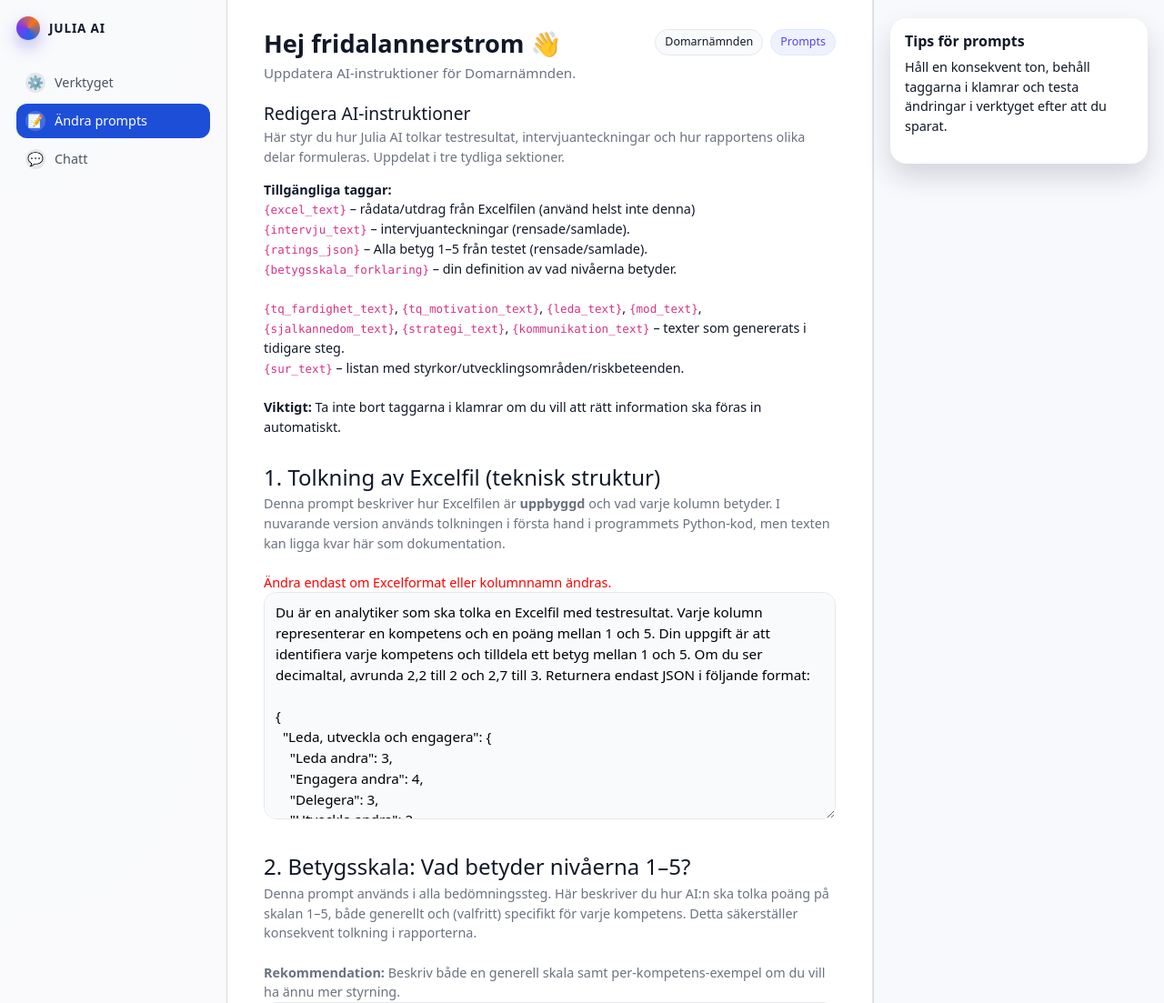
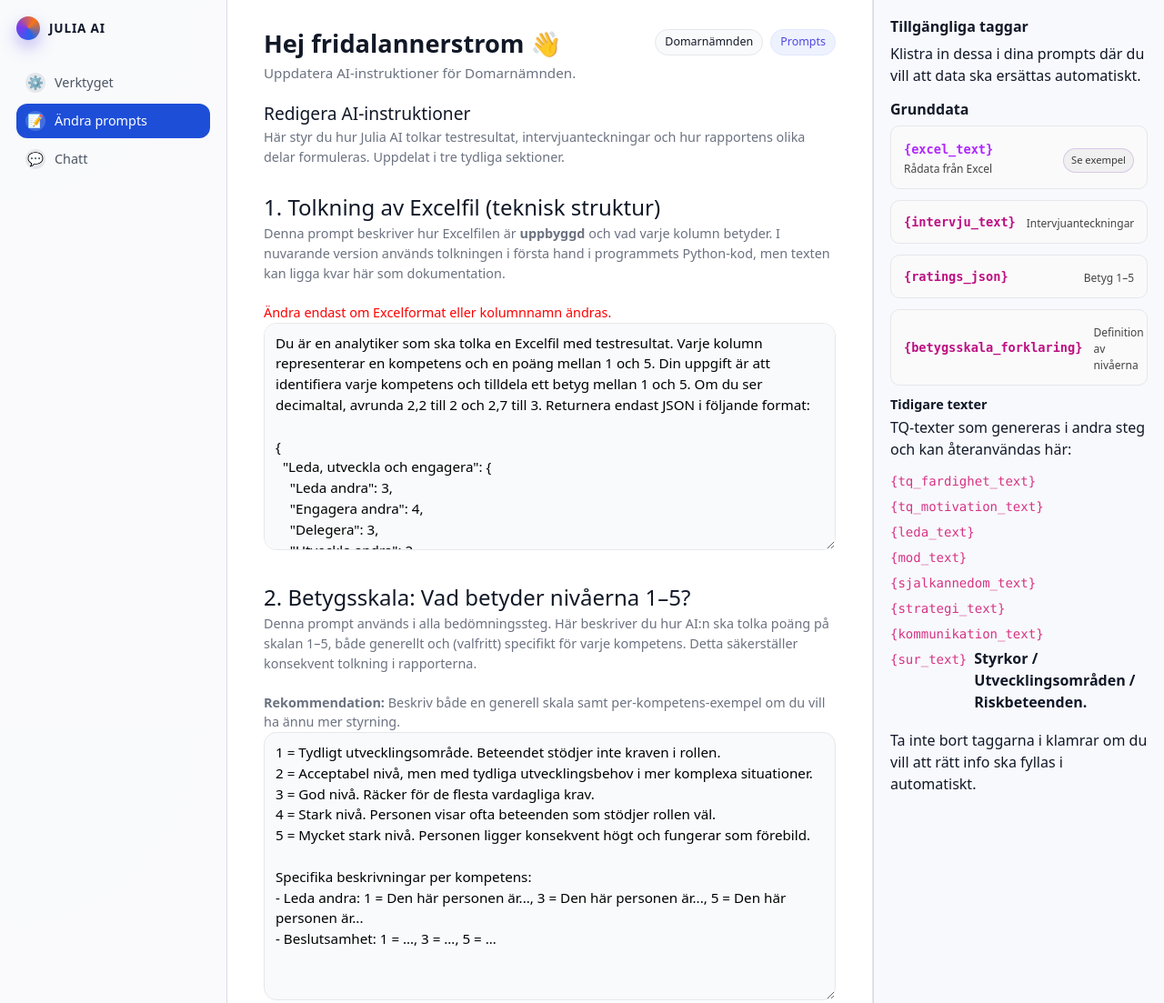
Before and after one commit to fridalannerstrom/julia, a Django app: page /prompts/ in a window 1280 px wide. Shown: the top 1103 px of the page at 91% size. Run offline with Django 4.2, Linux system fonts and the light colour scheme; a user stored in the database is signed in; data comes from the database, SQL or seed files in the repository.

Commit message:
feat: prompt editor example setup

```diff
--- a/static/css/style.css
+++ b/static/css/style.css
@@ -34,6 +34,67 @@ body {
 /* =========================================
    APP-LAYOUT
    ========================================= */
+
+   .tag-box {
+    background: #ffffff;
+    border: 1px solid #e5e7eb;
+    border-radius: 8px;
+    padding: 10px 12px;
+    margin-bottom: 12px;
+}
+
+.tag-box code {
+    font-family: monospace;
+    font-size: 0.85rem;
+    color: #bd0f83;
+    font-weight: 600;
+}
+
+.tag-box p {
+    font-size: 0.75rem;
+    margin: 4px 0 0;
+    color: #444;
+}
+
+.tag-example-btn {
+  margin-top: 6px;
+  padding: 4px 8px;
+  border-radius: 100px;
+  background: #f0f0f0;
+  border: 1px solid #7b2cbf33;
+  color: #3a3a3a;
+  font-size: 0.7rem;
+  cursor: pointer;
+  transition: 0.15s ease;
+}
+
+.tag-example-btn:hover {
+  background: #d0cdd6;
+}
+
+.tag-box {
+    background: #fafafa;
+    border: 1px solid #e5e7eb;
+    border-radius: 10px;
+    padding: 12px 14px;
+    display: flex;
+    align-items: center;
+    justify-content: space-between;   /* ← Knappen till höger */
+    gap: 12px;
+    margin-bottom: 12px;
+}
+
+.tag-box-left code {
+    font-family: monospace;
+    font-size: 0.85rem;
+    color: #B026FF; /* eller din lila */
+}
+
+.tag-box-left p {
+    font-size: 0.75rem;
+    color: #444;
+    margin: 2px 0 0;
+}
 
 .app-shell {
   display: grid;
@@ -696,6 +757,7 @@ body {
   margin-bottom: 32px;
 }
 
+
 /* Responsivitet för kortet */
 @media (max-width: 768px) {
   .main-area {
--- a/static/js/script.js
+++ b/static/js/script.js
@@ -102,3 +102,32 @@ if (dropZoneExtra && extraInput) {
   });
 }
 })();
+
+
+document.addEventListener("DOMContentLoaded", function () {
+
+  // Öppna popup
+  document.querySelectorAll(".tag-example-btn").forEach(btn => {
+    btn.addEventListener("click", () => {
+      const modalId = btn.dataset.modal;
+      document.getElementById(modalId).classList.add("is-open");
+    });
+  });
+
+  // Stäng popup (alla stäng-knappar)
+  document.querySelectorAll(".dn-modal-close").forEach(btn => {
+    btn.addEventListener("click", () => {
+      btn.closest(".dn-modal").classList.remove("is-open");
+    });
+  });
+
+  // Stäng popup genom att klicka på mörka bakgrunden
+  document.querySelectorAll(".dn-modal").forEach(modal => {
+    modal.addEventListener("click", e => {
+      if (e.target.classList.contains("dn-modal-backdrop")) {
+        modal.classList.remove("is-open");
+      }
+    });
+  });
+
+});
--- a/templates/index.html
+++ b/templates/index.html
@@ -432,7 +432,6 @@
 
     <!-- HÖGERSPALT / PLATS FÖR CHATT -->
     <aside class="right-panel">
-      <div class="right-panel-card">
           <h3 class="assistant-title">Din data</h3>
 
             {% if ratings_sidebar %}
@@ -458,7 +457,6 @@
     Visa CV
   </button>
 {% endif %}
-      </div>
     </aside>
   </div>
 
--- a/templates/prompt_editor.html
+++ b/templates/prompt_editor.html
@@ -81,25 +81,6 @@
                 Här styr du hur Julia AI tolkar testresultat, intervjuanteckningar och hur
                 rapportens olika delar formuleras. Uppdelat i tre tydliga sektioner.
               </p>
-
-              <div class="adminui-assessment-box" style="font-size:0.9rem; margin-bottom:24px;">
-                <b>Tillgängliga taggar:</b><br>
-                <code>{excel_text}</code> – rådata/utdrag från Excelfilen (använd helst inte denna)<br>
-                <code>{intervju_text}</code> – intervjuanteckningar (rensade/samlade).<br>
-                <code>{ratings_json}</code> – Alla betyg 1–5 från testet (rensade/samlade).<br>
-                <code>{betygsskala_forklaring}</code> – din definition av vad nivåerna betyder.<br><br>
-
-                <code>{tq_fardighet_text}</code>, <code>{tq_motivation_text}</code>,
-                <code>{leda_text}</code>, <code>{mod_text}</code>,
-                <code>{sjalkannedom_text}</code>, <code>{strategi_text}</code>,
-                <code>{kommunikation_text}</code> – texter som genererats i tidigare steg.<br>
-
-                <code>{sur_text}</code> – listan med styrkor/utvecklingsområden/riskbeteenden.
-                <br><br>
-
-                <b>Viktigt:</b> Ta inte bort taggarna i klamrar om du vill att rätt information ska
-                föras in automatiskt.
-              </div>
 
               <form method="post">
                 {% csrf_token %}
@@ -191,20 +172,185 @@
       </section>
     </main>
 
-    <!-- HÖGERSPALT / PLATS FÖR INFO -->
+    <!-- HÖGERSPALT -->
     <aside class="right-panel">
-      <div class="right-panel-card">
-        <h3 class="assistant-title">Tips för prompts</h3>
-        <p class="assistant-empty">
-          Håll en konsekvent ton, behåll taggarna i klamrar och testa ändringar i verktyget
-          efter att du sparat.
+        <h3 class="assistant-title">Tillgängliga taggar</h3>
+        <p class="assistant-help">
+          Klistra in dessa i dina prompts där du vill att data ska ersättas automatiskt.
         </p>
-      </div>
+
+  <h3 class="assistant-title">Grunddata</h3>
+
+<div class="tag-box">
+  <div class="tag-box-left">
+    <code>{excel_text}</code>
+    <p>Rådata från Excel</p>
+  </div>
+
+  <button class="tag-example-btn" data-modal="modal-excel">
+    Se exempel
+  </button>
+</div>
+
+  <div class="tag-box">
+    <code>{intervju_text}</code>
+    <p>Intervjuanteckningar</p>
+  </div>
+
+  <div class="tag-box">
+    <code>{ratings_json}</code>
+    <p>Betyg 1–5</p>
+  </div>
+
+  <div class="tag-box">
+    <code>{betygsskala_forklaring}</code>
+    <p>Definition av nivåerna</p>
+  </div>
+
+        <div class="assistant-section">
+          <h4 class="assistant-section-title">Tidigare texter</h4>
+          <p class="assistant-help" style="margin-bottom:0.5rem;">
+            TQ-texter som genereras i andra steg och kan återanvändas här:
+          </p>
+          <ul class="assistant-list">
+            <li class="assistant-list-item">
+              <span class="assistant-label"><code>{tq_fardighet_text}</code></span>
+            </li>
+            <li class="assistant-list-item">
+              <span class="assistant-label"><code>{tq_motivation_text}</code></span>
+            </li>
+            <li class="assistant-list-item">
+              <span class="assistant-label"><code>{leda_text}</code></span>
+            </li>
+            <li class="assistant-list-item">
+              <span class="assistant-label"><code>{mod_text}</code></span>
+            </li>
+            <li class="assistant-list-item">
+              <span class="assistant-label"><code>{sjalkannedom_text}</code></span>
+            </li>
+            <li class="assistant-list-item">
+              <span class="assistant-label"><code>{strategi_text}</code></span>
+            </li>
+            <li class="assistant-list-item">
+              <span class="assistant-label"><code>{kommunikation_text}</code></span>
+            </li>
+            <li class="assistant-list-item">
+              <span class="assistant-label"><code>{sur_text}</code></span>
+              <span class="assistant-value">Styrkor / Utvecklingsområden / Riskbeteenden.</span>
+            </li>
+          </ul>
+        </div>
+
+        <p class="assistant-empty" style="margin-top:1rem;">
+          Ta inte bort taggarna i klamrar om du vill att rätt info ska fyllas i automatiskt.
+        </p>
     </aside>
+
   </div>
 
   <!-- JS -->
   <script src="https://cdn.jsdelivr.net/npm/bootstrap@5.2.3/dist/js/bootstrap.bundle.min.js"></script>
   <script src="{% static 'js/script.js' %}"></script>
+  <script>
+    document.addEventListener("DOMContentLoaded", function () {
+
+  // Öppna popup
+  document.querySelectorAll(".tag-example-btn").forEach(btn => {
+    btn.addEventListener("click", () => {
+      const modalId = btn.dataset.modal;
+      document.getElementById(modalId).classList.add("is-open");
+    });
+  });
+
+  // Stäng popup (alla stäng-knappar)
+  document.querySelectorAll(".dn-modal-close").forEach(btn => {
+    btn.addEventListener("click", () => {
+      btn.closest(".dn-modal").classList.remove("is-open");
+    });
+  });
+
+  // Stäng popup genom att klicka på mörka bakgrunden
+  document.querySelectorAll(".dn-modal").forEach(modal => {
+    modal.addEventListener("click", e => {
+      if (e.target.classList.contains("dn-modal-backdrop")) {
+        modal.classList.remove("is-open");
+      }
+    });
+  });
+
+});
+  </script>
+
+  <!-- ===== Popup: Excel ===== -->
+<div id="modal-excel" class="dn-modal">
+  <div class="dn-modal-backdrop"></div>
+  <div class="dn-modal-content">
+    <button type="button" class="dn-modal-close">×</button>
+    <h3>Exempel: {excel_text}</h3>
+    <div class="dn-modal-body">
+      <pre>
+Kolumn A: Kompetens
+Kolumn B: Poäng (1–10)
+Kolumn C: Färgade rutor
+...
+      </pre>
+    </div>
+  </div>
+</div>
+
+<!-- ===== Popup: Intervju ===== -->
+<div id="modal-intervju" class="dn-modal">
+  <div class="dn-modal-backdrop"></div>
+  <div class="dn-modal-content">
+    <button type="button" class="dn-modal-close">×</button>
+    <h3>Exempel: {intervju_text}</h3>
+    <div class="dn-modal-body">
+      <pre>
+Kandidaten beskriver sig som driven och strukturerad.
+Har lett två team och ansvarat för onboarding.
+Styrkor: analys, kommunikation.
+Utmaningar: tidspress och snabba deadlines.
+      </pre>
+    </div>
+  </div>
+</div>
+
+<!-- ===== Popup: Ratings JSON ===== -->
+<div id="modal-ratings" class="dn-modal">
+  <div class="dn-modal-backdrop"></div>
+  <div class="dn-modal-content">
+    <button type="button" class="dn-modal-close">×</button>
+    <h3>Exempel: {ratings_json}</h3>
+    <div class="dn-modal-body">
+      <pre>
+{
+  "Planning & Organising": 4,
+  "Resilience": 3,
+  "Analysis": 5,
+  "Collaboration": 4
+}
+      </pre>
+    </div>
+  </div>
+</div>
+
+<!-- ===== Popup: Betygsskala ===== -->
+<div id="modal-betygsskala" class="dn-modal">
+  <div class="dn-modal-backdrop"></div>
+  <div class="dn-modal-content">
+    <button type="button" class="dn-modal-close">×</button>
+    <h3>Exempel: {betygsskala_forklaring}</h3>
+    <div class="dn-modal-body">
+      <pre>
+1 = Begränsad nivå, kräver nära stöd.
+2 = Tillräcklig nivå i enklare situationer.
+3 = God nivå i de flesta situationer.
+4 = Mycket god nivå, visar konsekvent styrka.
+5 = Exceptionell nivå, förebildligt beteende.
+      </pre>
+    </div>
+  </div>
+</div>
+
 </body>
 </html>
```
